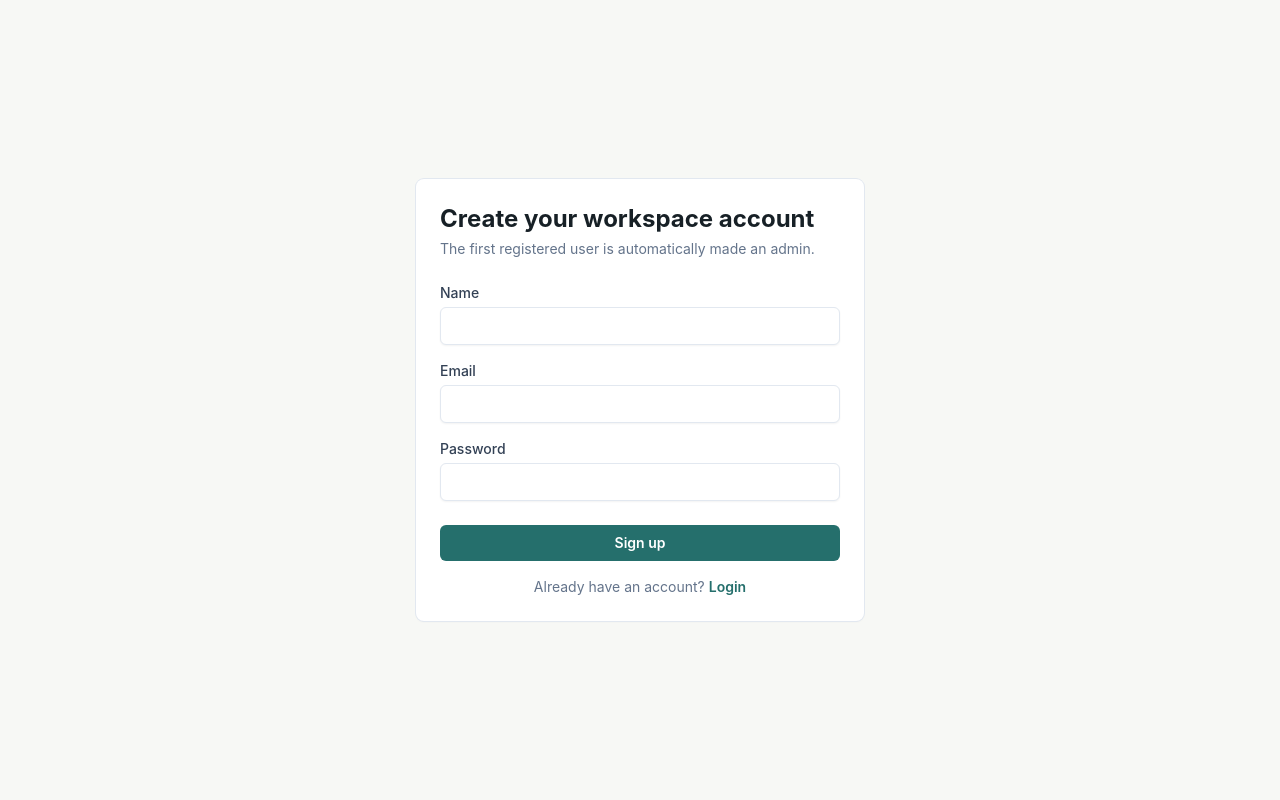
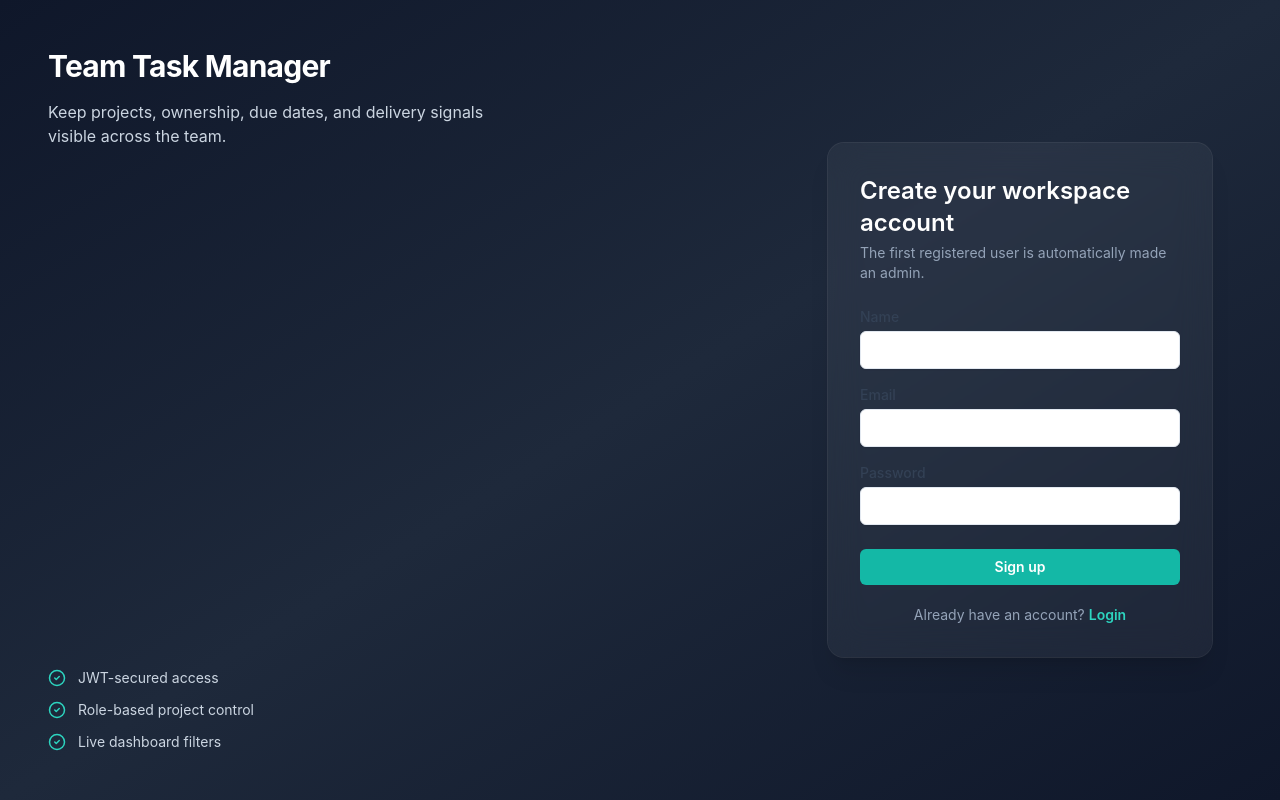
Before and after one commit to anan5093/team-task-manager, a React (Vite) app in the folder client/: page /signup in a window 1280 px wide. Built offline with nearby package versions, Linux system fonts and the light colour scheme.

Commit message:
fix: sanitize dashboard filters to prevent 422 errors; enhance login and signup UI with modern styling

```diff
--- a/client/src/pages/Dashboard.jsx
+++ b/client/src/pages/Dashboard.jsx
@@ -22,7 +22,10 @@ const Dashboard = () => {
 
   useEffect(() => {
     const loadMeta = async () => {
-      const [projectRes, userRes] = await Promise.all([api.get('/projects'), api.get('/users')]);
+      const [projectRes, userRes] = await Promise.all([
+        api.get('/projects'),
+        api.get('/users')
+      ]);
       setProjects(projectRes.data);
       setUsers(userRes.data);
     };
@@ -33,8 +36,14 @@ const Dashboard = () => {
     const loadStats = async () => {
       setLoading(true);
       setError('');
+
+      // ✅ FIX: sanitize filters (ONLY CHANGE)
+      const params = {};
+      if (filters.project) params.project = filters.project;
+      if (filters.user) params.user = filters.user;
+
       try {
-        const { data } = await api.get('/tasks/stats', { params: filters });
+        const { data } = await api.get('/tasks/stats', { params });
         setStats(data);
       } catch (err) {
         setError(apiErrorMessage(err));
@@ -42,6 +51,7 @@ const Dashboard = () => {
         setLoading(false);
       }
     };
+
     loadStats();
   }, [filters]);
 
@@ -50,10 +60,19 @@ const Dashboard = () => {
       <div className="mb-6 flex flex-wrap items-end justify-between gap-4">
         <div>
           <h1 className="text-2xl font-bold text-ink">Dashboard</h1>
-          <p className="mt-1 text-sm text-slate-500">Task health across projects and teammates.</p>
+          <p className="mt-1 text-sm text-slate-500">
+            Task health across projects and teammates.
+          </p>
         </div>
+
         <div className="grid w-full gap-3 sm:grid-cols-2 lg:w-[520px]">
-          <Select label="Project" value={filters.project} onChange={(e) => setFilters({ ...filters, project: e.target.value })}>
+          <Select
+            label="Project"
+            value={filters.project}
+            onChange={(e) =>
+              setFilters({ ...filters, project: e.target.value })
+            }
+          >
             <option value="">All projects</option>
             {projects.map((project) => (
               <option key={project._id} value={project._id}>
@@ -61,7 +80,14 @@ const Dashboard = () => {
               </option>
             ))}
           </Select>
-          <Select label="User" value={filters.user} onChange={(e) => setFilters({ ...filters, user: e.target.value })}>
+
+          <Select
+            label="User"
+            value={filters.user}
+            onChange={(e) =>
+              setFilters({ ...filters, user: e.target.value })
+            }
+          >
             <option value="">All users</option>
             {users.map((user) => (
               <option key={user._id} value={user._id}>
@@ -72,18 +98,30 @@ const Dashboard = () => {
         </div>
       </div>
 
-      {error ? <p className="mb-4 rounded-md bg-red-50 px-3 py-2 text-sm text-red-700">{error}</p> : null}
+      {error ? (
+        <p className="mb-4 rounded-md bg-red-50 px-3 py-2 text-sm text-red-700">
+          {error}
+        </p>
+      ) : null}
+
       {loading ? (
         <Loading label="Loading dashboard" />
       ) : (
         <div className="grid gap-4 md:grid-cols-3">
           {statCards.map(({ key, label, icon: Icon, color }) => (
-            <div key={key} className="rounded-lg bg-white p-5 shadow-sm ring-1 ring-slate-200">
+            <div
+              key={key}
+              className="rounded-lg bg-white p-5 shadow-sm ring-1 ring-slate-200"
+            >
               <div className="flex items-center justify-between">
-                <p className="text-sm font-semibold text-slate-500">{label}</p>
+                <p className="text-sm font-semibold text-slate-500">
+                  {label}
+                </p>
                 <Icon className={color} size={22} />
               </div>
-              <p className="mt-4 text-4xl font-bold text-ink">{stats?.[key] ?? 0}</p>
+              <p className="mt-4 text-4xl font-bold text-ink">
+                {stats?.[key] ?? 0}
+              </p>
             </div>
           ))}
         </div>
--- a/client/src/pages/Login.jsx
+++ b/client/src/pages/Login.jsx
@@ -35,28 +35,44 @@ const Login = () => {
   };
 
   return (
-    <main className="flex min-h-screen bg-surface">
-      <section className="hidden flex-1 bg-ink p-12 text-white lg:flex lg:flex-col lg:justify-between">
+    <main className="flex min-h-screen bg-gradient-to-br from-slate-900 via-slate-800 to-slate-900 text-white">
+
+      {/* LEFT PANEL */}
+      <section className="hidden flex-1 p-12 lg:flex lg:flex-col lg:justify-between">
         <div>
-          <p className="text-2xl font-bold">Team Task Manager</p>
-          <p className="mt-4 max-w-md text-slate-200">
+          <p className="text-3xl font-bold tracking-tight">Team Task Manager</p>
+          <p className="mt-4 max-w-md text-slate-300">
             Keep projects, ownership, due dates, and delivery signals visible across the team.
           </p>
         </div>
-        <div className="grid max-w-md gap-3 text-sm text-slate-200">
+
+        <div className="grid max-w-md gap-3 text-sm text-slate-300">
           {['JWT-secured access', 'Role-based project control', 'Live dashboard filters'].map((item) => (
             <div key={item} className="flex items-center gap-3">
-              <CheckCircle2 size={18} className="text-teal-300" />
+              <CheckCircle2 size={18} className="text-teal-400" />
               {item}
             </div>
           ))}
         </div>
       </section>
+
+      {/* RIGHT PANEL */}
       <section className="flex w-full items-center justify-center px-4 py-10 lg:w-[520px]">
-        <form onSubmit={handleSubmit} className="w-full max-w-sm rounded-lg bg-white p-6 shadow-sm ring-1 ring-slate-200">
-          <h1 className="text-2xl font-bold text-ink">Welcome back</h1>
-          <p className="mt-1 text-sm text-slate-500">Log in to continue managing team work.</p>
-          {error ? <p className="mt-4 rounded-md bg-red-50 px-3 py-2 text-sm text-red-700">{error}</p> : null}
+        <form
+          onSubmit={handleSubmit}
+          className="w-full max-w-sm rounded-2xl bg-white/5 backdrop-blur-lg p-8 shadow-xl ring-1 ring-white/10"
+        >
+          <h1 className="text-2xl font-semibold text-white">Welcome back</h1>
+          <p className="mt-1 text-sm text-slate-400">
+            Log in to continue managing your team.
+          </p>
+
+          {error ? (
+            <p className="mt-4 rounded-md bg-red-500/10 px-3 py-2 text-sm text-red-400 border border-red-500/20">
+              {error}
+            </p>
+          ) : null}
+
           <div className="mt-6 space-y-4">
             <Input
               label="Email"
@@ -71,12 +87,18 @@ const Login = () => {
               onChange={(event) => setForm({ ...form, password: event.target.value })}
             />
           </div>
-          <Button type="submit" className="mt-6 w-full" disabled={loading}>
+
+          <Button
+            type="submit"
+            className="mt-6 w-full bg-teal-500 hover:bg-teal-600 transition-all"
+            disabled={loading}
+          >
             {loading ? 'Logging in...' : 'Login'}
           </Button>
-          <p className="mt-4 text-center text-sm text-slate-500">
+
+          <p className="mt-5 text-center text-sm text-slate-400">
             New here?{' '}
-            <Link to="/signup" className="font-semibold text-brand">
+            <Link to="/signup" className="font-semibold text-teal-400 hover:underline">
               Create an account
             </Link>
           </p>
--- a/client/src/pages/Signup.jsx
+++ b/client/src/pages/Signup.jsx
@@ -1,3 +1,4 @@
+import { CheckCircle2 } from 'lucide-react';
 import { useState } from 'react';
 import { Link, useNavigate } from 'react-router-dom';
 
@@ -34,13 +35,52 @@ const Signup = () => {
   };
 
   return (
-    <main className="flex min-h-screen items-center justify-center bg-surface px-4 py-10">
-      <form onSubmit={handleSubmit} className="w-full max-w-md rounded-lg bg-white p-6 shadow-sm ring-1 ring-slate-200">
-        <h1 className="text-2xl font-bold text-ink">Create your workspace account</h1>
-        <p className="mt-1 text-sm text-slate-500">The first registered user is automatically made an admin.</p>
-        {error ? <p className="mt-4 rounded-md bg-red-50 px-3 py-2 text-sm text-red-700">{error}</p> : null}
+    <main className="flex min-h-screen bg-gradient-to-br from-slate-900 via-slate-800 to-slate-900 text-white">
+
+      {/* LEFT PANEL */}
+      <section className="hidden flex-1 p-12 lg:flex lg:flex-col lg:justify-between">
+        <div>
+          <p className="text-3xl font-bold tracking-tight">Team Task Manager</p>
+          <p className="mt-4 max-w-md text-slate-300">
+            Keep projects, ownership, due dates, and delivery signals visible across the team.
+          </p>
+        </div>
+
+        <div className="grid max-w-md gap-3 text-sm text-slate-300">
+          {['JWT-secured access', 'Role-based project control', 'Live dashboard filters'].map((item) => (
+            <div key={item} className="flex items-center gap-3">
+              <CheckCircle2 size={18} className="text-teal-400" />
+              {item}
+            </div>
+          ))}
+        </div>
+      </section>
+
+      {/* RIGHT PANEL */}
+      <section className="flex w-full items-center justify-center px-4 py-10 lg:w-[520px]">
+        <form
+          onSubmit={handleSubmit}
+          className="w-full max-w-sm rounded-2xl bg-white/5 backdrop-blur-lg p-8 shadow-xl ring-1 ring-white/10"
+        >
+          <h1 className="text-2xl font-semibold text-white">
+            Create your workspace account
+          </h1>
+          <p className="mt-1 text-sm text-slate-400">
+            The first registered user is automatically made an admin.
+          </p>
+
+          {error ? (
+            <p className="mt-4 rounded-md bg-red-500/10 px-3 py-2 text-sm text-red-400 border border-red-500/20">
+              {error}
+            </p>
+          ) : null}
+
           <div className="mt-6 space-y-4">
-          <Input label="Name" value={form.name} onChange={(event) => setForm({ ...form, name: event.target.value })} />
+            <Input
+              label="Name"
+              value={form.name}
+              onChange={(event) => setForm({ ...form, name: event.target.value })}
+            />
             <Input
               label="Email"
               type="email"
@@ -54,16 +94,23 @@ const Signup = () => {
               onChange={(event) => setForm({ ...form, password: event.target.value })}
             />
           </div>
-        <Button type="submit" className="mt-6 w-full" disabled={loading}>
+
+          <Button
+            type="submit"
+            className="mt-6 w-full bg-teal-500 hover:bg-teal-600 transition-all"
+            disabled={loading}
+          >
             {loading ? 'Creating account...' : 'Sign up'}
           </Button>
-        <p className="mt-4 text-center text-sm text-slate-500">
+
+          <p className="mt-5 text-center text-sm text-slate-400">
             Already have an account?{' '}
-          <Link to="/login" className="font-semibold text-brand">
+            <Link to="/login" className="font-semibold text-teal-400 hover:underline">
               Login
             </Link>
           </p>
         </form>
+      </section>
     </main>
   );
 };
```
Lines whose indentation alone changed are shown as unchanged.
